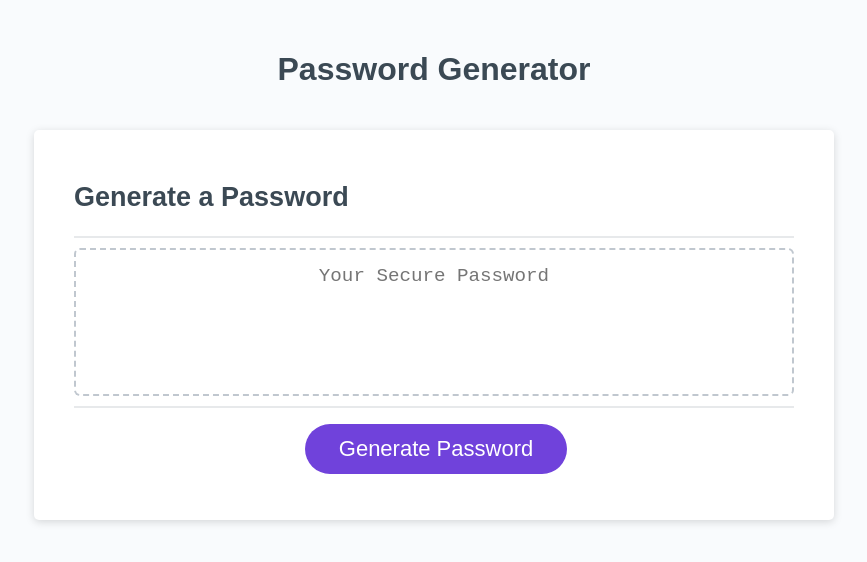
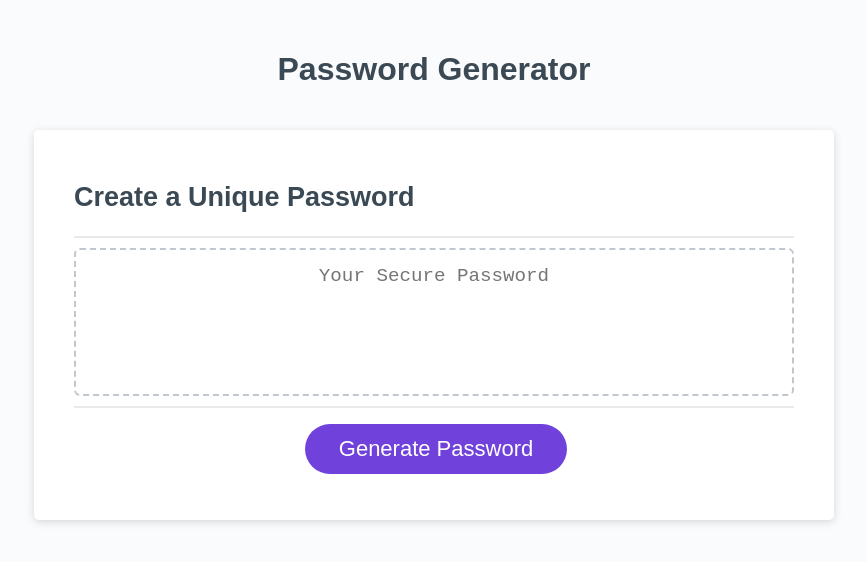
Before and after one commit to bcrisp084/Password-Generator, a plain HTML site: page index.html in a window 1280 px wide. Shown: the whole page, without its empty margins (206-1073 px from the left). Drawn offline with Linux system fonts and the light colour scheme.

Commit message:
changed the words that appear in the program

```diff
--- a/index.html
+++ b/index.html
@@ -14,7 +14,7 @@
       </header>
       <div class="card">
         <div class="card-header">
-          <h2>Generate a Password</h2>
+          <h2>Create a Unique Password</h2>
         </div>
         <div class="card-body">
           <textarea
```
